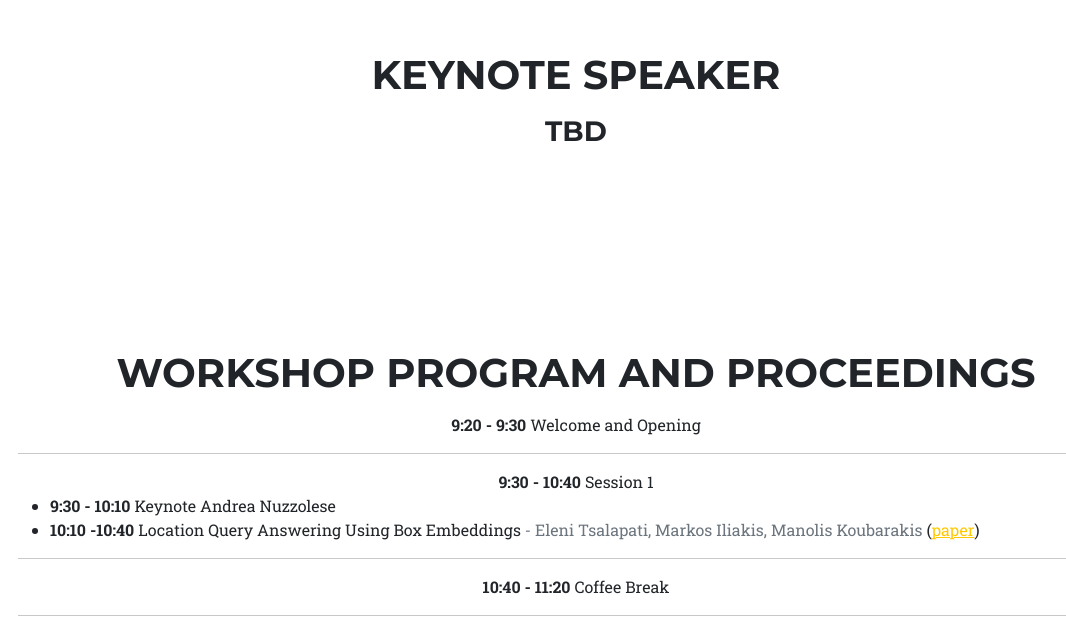
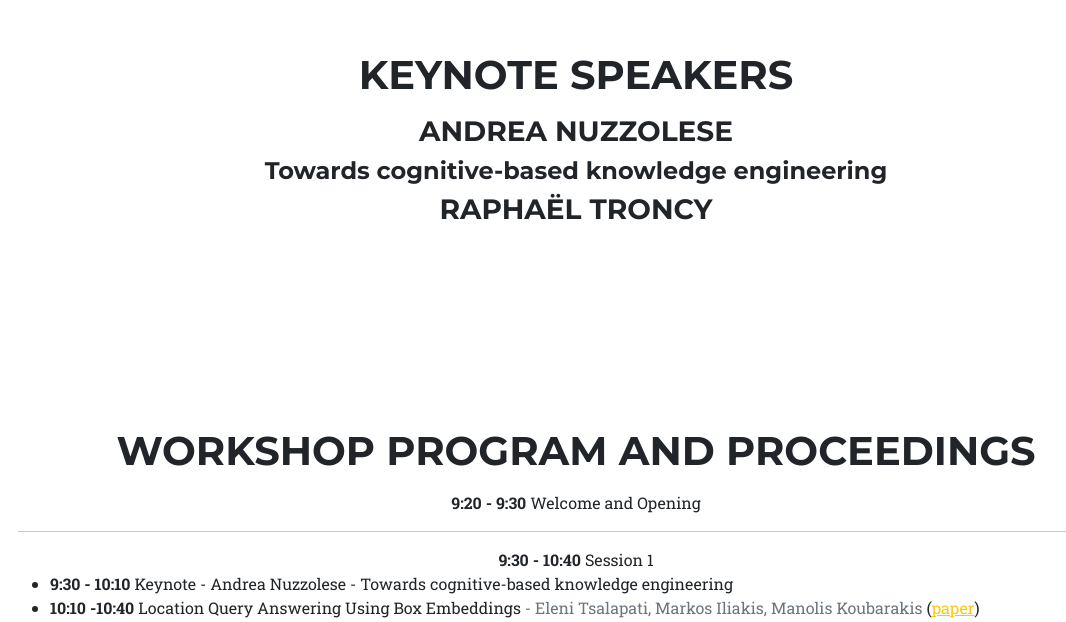
Before and after one commit to alammehwish/dl4kg2023, a plain HTML site: page index.html in a window 1280 px wide. Shown: the part 2178-2800 px from the top of the page, without its empty margins (64-1130 px from the left). Drawn offline with nearby package versions, Linux system fonts and the light colour scheme.

Commit message:
Added keynotes

```diff
--- a/index.html
+++ b/index.html
@@ -33,7 +33,7 @@
 
                     <li class="nav-item"><a class="nav-link" href="#home">Home</a></li>
                     <li class="nav-item"><a class="nav-link" href="#toi">Topics of Interest</a></li>
-                    <li class="nav-item"><a class="nav-link" href="#keynote">Keynote Speaker</a></li>
+                    <li class="nav-item"><a class="nav-link" href="#keynote">Keynote Speakers</a></li>
                     <li class="nav-item"><a class="nav-link" href="#program">Workshop Program &nbsp; Proceedings</a>
                     </li>
                     <li class="nav-item"><a class="nav-link" href="#submission">Submission Details</a></li>
@@ -136,8 +136,11 @@
     <section class="page-section" id="keynote">
         <div class="container">
             <div class="text-center">
-                <h2 class="section-heading text-uppercase">Keynote Speaker</h2>
-                <h3 class="text-uppercase">TBD</h3>
+                <h2 class="section-heading text-uppercase">Keynote Speakers</h2>
+                <h3 class="text-uppercase">Andrea Nuzzolese</h3>
+                <h4>Towards cognitive-based knowledge engineering</h4>
+                <h3 class="text-uppercase">Raphaël Troncy</h3>
+                <h4></h4>
             </div>
         </div>
     </section>
@@ -150,7 +153,7 @@
                 <hr />
                 <b>9:30 - 10:40</b> Session 1
                 <ul style="text-align:justify">
-                    <li><b>9:30 - 10:10</b> Keynote Andrea Nuzzolese</li>
+                    <li><b>9:30 - 10:10</b> Keynote - Andrea Nuzzolese - Towards cognitive-based knowledge engineering</li>
                     <li><b>10:10 -10:40</b> Location Query Answering Using Box Embeddings <span class="text-muted"> - Eleni
                             Tsalapati, Markos Iliakis, Manolis Koubarakis</span> (<a href="paper-1.pdf">paper</a>)</li>
                 </ul>
@@ -177,7 +180,7 @@
                 <b>16:00 - 17:00</b> Session 4
                 <ul style="text-align:justify">
                     <li><b></b>16:00 - 16:20</b> Enhancing Scholarly Understanding: A Comparison of Knowledge Injection Strategies in Large Language Models <span class="text-muted"> - Vincenzo De Leo, Andrea Cadeddu, Alessandro Chessa, Gianni Fenu, Enrico Motta, Francesco Osborne, Diego Reforgiato, Angelo Salatino, Luca Secchi</span>  (<a href="paper-7.pdf">paper</a>)</li>
-                    <li><b>16:20 - 17:00</b> Keynote - TBC </li>
+                    <li><b>16:20 - 17:00</b> Keynote - Raphaël Troncy</li>
                 </ul>
             </div>
         </div>
```
